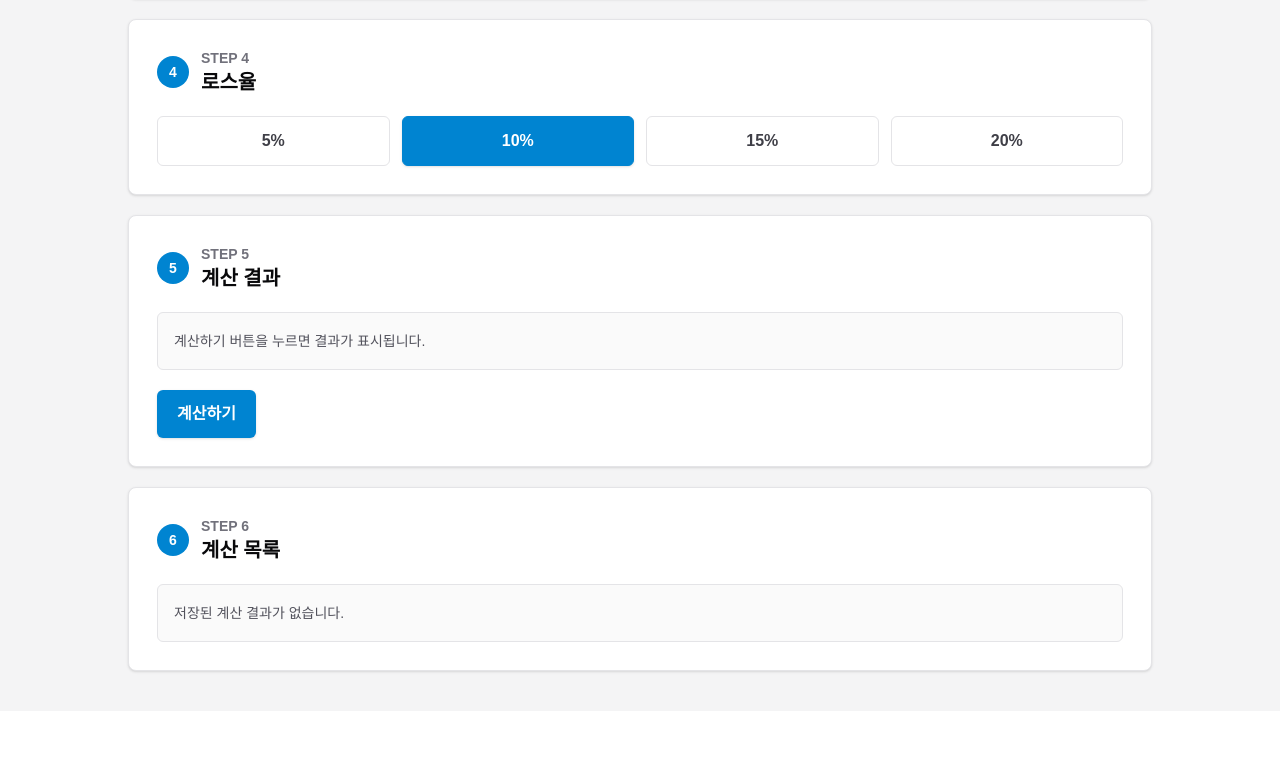
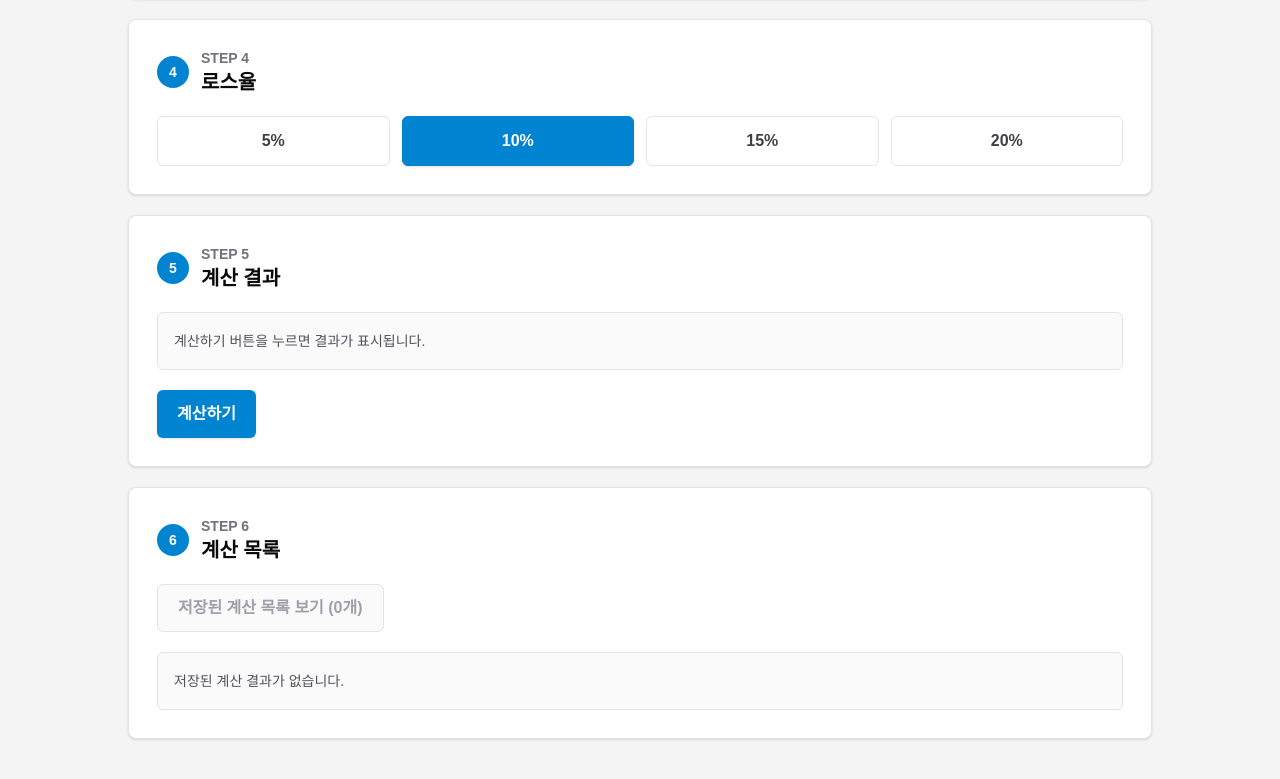
Before and after one commit to dauminterior-81451/daum-tile-platform, a Next.js app: page / in a window 1280 px wide. Shown: the part 1215-1994 px from the top of the page. Before the commit the page ends 1926 px from the top, so only its background shows below. Built offline with nearby package versions, Linux system fonts and the light colour scheme.

Commit message:
feat: 타일 저장 목록 접기 기능 추가

```diff
--- a/app/page.tsx
+++ b/app/page.tsx
@@ -233,6 +233,7 @@ export default function Home() {
   const [savedCalculations, setSavedCalculations] = useState<SavedCalculation[]>(
     [],
   );
+  const [isSavedListOpen, setIsSavedListOpen] = useState(false);
 
   const selectedTileSize =
     selectedTileKind === "벽타일" ? selectedWallTile : selectedFloorTile;
@@ -812,6 +813,7 @@ export default function Home() {
         },
       ];
     });
+    setIsSavedListOpen(true);
   }
 
   function handleEditSavedCalculation(calculation: SavedCalculation) {
@@ -1826,7 +1828,30 @@ export default function Home() {
             </div>
           </div>
 
-          {savedCalculations.length > 0 ? (
+          <div className="mt-5 flex flex-col gap-3 sm:flex-row sm:items-center">
+            <button
+              type="button"
+              onClick={() => setIsSavedListOpen((currentValue) => !currentValue)}
+              disabled={savedCalculations.length === 0}
+              className={[
+                "h-12 rounded-md border px-5 text-base font-bold transition-colors sm:w-auto",
+                savedCalculations.length > 0
+                  ? "border-zinc-300 bg-white text-zinc-800 hover:border-sky-300 hover:bg-sky-50 hover:text-sky-700"
+                  : "cursor-not-allowed border-zinc-200 bg-zinc-50 text-zinc-400",
+              ].join(" ")}
+              aria-expanded={isSavedListOpen}
+            >
+              {isSavedListOpen
+                ? `저장된 계산 목록 접기 (${savedCalculations.length}개)`
+                : `저장된 계산 목록 보기 (${savedCalculations.length}개)`}
+            </button>
+          </div>
+
+          {savedCalculations.length === 0 ? (
+            <p className="mt-5 rounded-md border border-zinc-200 bg-zinc-50 p-4 text-sm leading-6 text-zinc-600">
+              저장된 계산 결과가 없습니다.
+            </p>
+          ) : isSavedListOpen ? (
             <>
               <div className="mt-5 grid gap-3">
                 {savedCalculations.map((calculation) => (
@@ -2072,11 +2097,7 @@ export default function Home() {
                 ) : null}
               </div>
             </>
-          ) : (
-            <p className="mt-5 rounded-md border border-zinc-200 bg-zinc-50 p-4 text-sm leading-6 text-zinc-600">
-              저장된 계산 결과가 없습니다.
-            </p>
-          )}
+          ) : null}
         </section>
       </section>
     </main>
```
